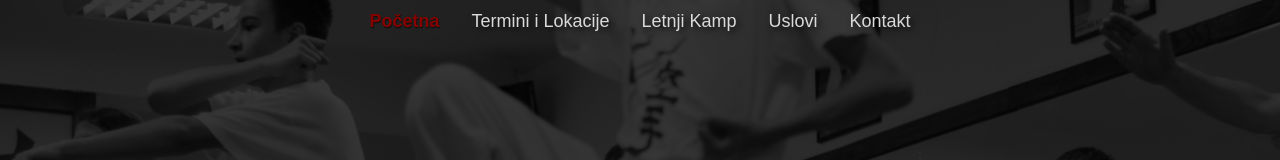
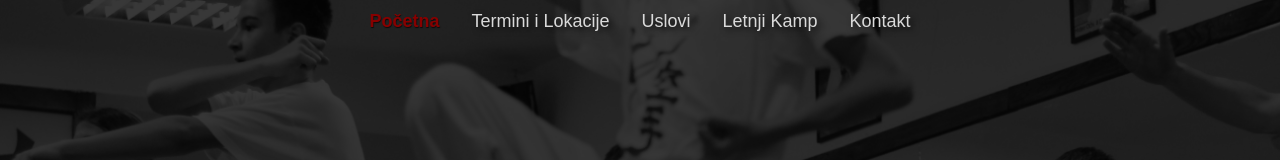
Before and after one commit to Lukovic11/karateklubcukarica, a React (Vite) app in the folder karatecukarica/: page / in a window 1280 px wide. Shown: the top 160 px of the page. Built offline with nearby package versions, Linux system fonts and the light colour scheme; a web font is replaced by a local one.

Commit message:
Click on header's contact goes to footer contact information and form

```diff
--- a/karatecukarica/src/components/Footer/Footer.jsx
+++ b/karatecukarica/src/components/Footer/Footer.jsx
@@ -4,7 +4,7 @@ import FormComponent from "../FormComponent/FormComponent";
 
 const Footer = () => {
   return (
-    <div className="footer">
+    <div className="footer" id='footer'>
       <div className="footer-content">
         <div className="footer-contact">
           <div className="footer-title">{FOOTER_TITLE}</div>
--- a/karatecukarica/src/components/Header/Header.jsx
+++ b/karatecukarica/src/components/Header/Header.jsx
@@ -56,10 +56,16 @@ const Header = () => {
                   id={item.toLowerCase().replace(/\s/g, "")}
                   href={item === "Početna" ? "/" : `/${item.toLowerCase().replace(/\s/g, "")}`}
                   className={
-                    currentPage === (item === "Početna" ? "" : item.toLowerCase().replace(/\s/g, ""))
+                    item !== "Kontakt" && currentPage === (item === "Početna" ? "" : item.toLowerCase().replace(/\s/g, ""))
                       ? "active-link"
                       : ""
                   }
+                  onClick={(e) => {
+                    if (item === "Kontakt") {
+                      e.preventDefault();
+                      document.getElementById("footer")?.scrollIntoView({ behavior: "smooth" });
+                    }
+                  }}
                 >
                   {item}
                 </a>
--- a/karatecukarica/src/components/Header/Header.scss
+++ b/karatecukarica/src/components/Header/Header.scss
@@ -63,8 +63,8 @@
         transition: color 0.3s ease;
         text-shadow: 3px 3px 6px rgba(0, 0, 0, 0.7);
 
-        &:hover,
-        &:focus {
+        &:not(#kontakt):hover,
+        &:not(#kontakt):focus {
           color: $color-accent-red;
           font-weight: 900;
           opacity: 1;
--- a/karatecukarica/src/constants.jsx
+++ b/karatecukarica/src/constants.jsx
@@ -19,8 +19,8 @@ export const HEROBANNER_BUTTON_TEXT = "UPIŠI SE";
 export const HEADER_PAGE_LIST = [
   "Početna",
   "Termini i Lokacije",
+  "Uslovi",
   "Letnji Kamp",
-  "Uslovi",
   "Kontakt",
 ];
 //Form.jsx
@@ -127,9 +127,9 @@ export const JASMINA = "Jasmina Jelić";
 export const JASMINA_TITLE = "Sekretar kluba";
 export const JASMINA_TEXT = "Lorem ipsum";
 //PageNotFound.jsx
-export const PNF_IMG_ALT = "Karate Do in Japanese letters"
-export const PNF_TITLE = "Tražena stranica ne postoji"
-export const PNF_TEXT = "Vrati se na početnu stranicu"
+export const PNF_IMG_ALT = "Karate Do in Japanese letters";
+export const PNF_TITLE = "Tražena stranica ne postoji";
+export const PNF_TEXT = "Vrati se na početnu stranicu";
 //SchedulesAndLocations.jsx
 export const LOCATIONS_IMG_ALT = "Kids warming up";
 export const LOCATIONS_TITLE1 = "TERMINI&";
```
